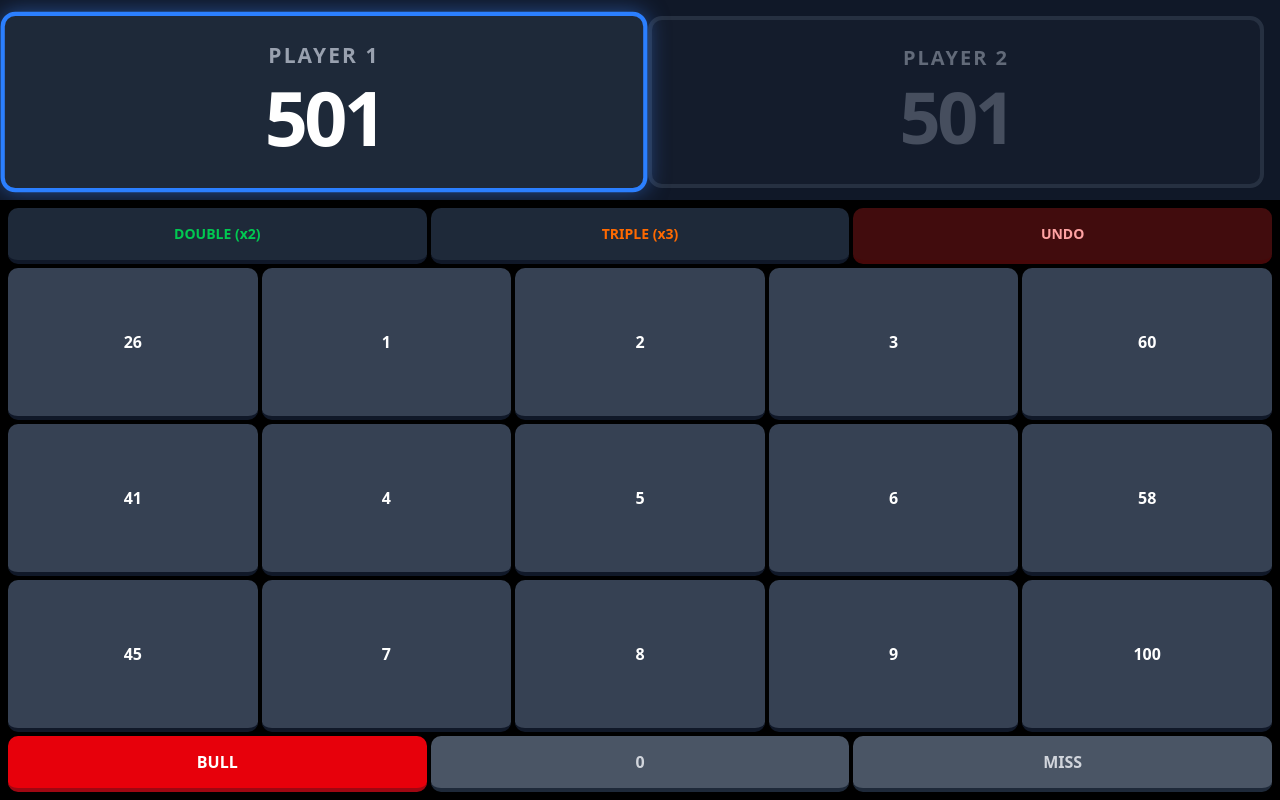
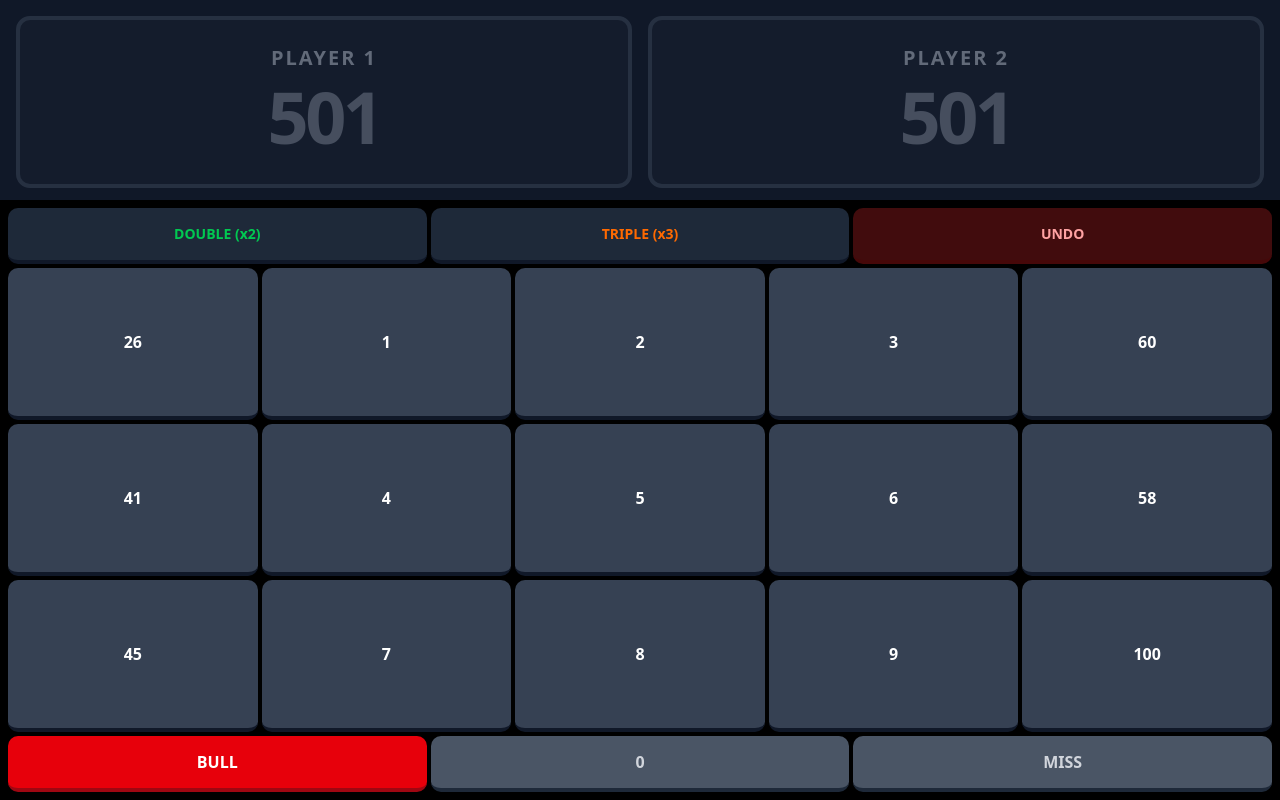
Before and after one commit to k3cman/pikado, a React (Vite) app in the folder client/: page /game/play/1 in a window 1280 px wide. Built offline with nearby package versions, Linux system fonts and the light colour scheme.

Commit message:
Remove Redux add Zustand

```diff
--- a/client/package.json
+++ b/client/package.json
@@ -15,7 +15,6 @@
     "@radix-ui/react-select": "^2.2.6",
     "@radix-ui/react-separator": "^1.1.8",
     "@radix-ui/react-slot": "^1.2.4",
-    "@reduxjs/toolkit": "^2.11.0",
     "@tailwindcss/vite": "^4.1.17",
     "axios": "^1.13.2",
     "class-variance-authority": "^0.7.1",
@@ -24,11 +23,11 @@
     "react": "^19.2.0",
     "react-dom": "^19.2.0",
     "react-hook-form": "^7.68.0",
-    "react-redux": "^9.2.0",
     "react-router": "^7.10.1",
     "tailwind-merge": "^3.4.0",
     "tailwindcss": "^4.1.17",
-    "zod": "^4.1.13"
+    "zod": "^4.1.13",
+    "zustand": "^5.0.9"
   },
   "devDependencies": {
     "@eslint/js": "^9.39.1",
--- a/client/src/app/hooks.ts
+++ /dev/null
@@ -1,10 +0,0 @@
-import { type TypedUseSelectorHook, useDispatch, useSelector } from 'react-redux';
-import type { RootState, AppDispatch } from './store'
-
-// 1. Export the Typed Dispatch Hook
-// Use this to trigger actions (e.g. dispatch(throwDart(...)))
-export const useAppDispatch = () => useDispatch<AppDispatch>();
-
-// 2. Export the Typed Selector Hook
-// Use this to read data (e.g. const score = useAppSelector(state => state.game.score))
-export const useAppSelector: TypedUseSelectorHook<RootState> = useSelector;
--- a/client/src/features/game/components/ScoreBoard.tsx
+++ b/client/src/features/game/components/ScoreBoard.tsx
@@ -1,9 +1,9 @@
-import React from 'react';
-import { useAppSelector } from '../../../app/hooks';
+import React from "react";
+import { usePlayers } from "../store/useGameStore";
 
 export const ScoreBoard: React.FC = () => {
   // READ from Redux
-    const { players, currentPlayerId } = useAppSelector((state) => state.game);
+  const { players, currentPlayerId } = usePlayers();
 
   return (
     <div className="w-full grid grid-cols-2 gap-4 p-4 bg-gray-900 text-white shadow-lg">
@@ -15,9 +15,11 @@ export const ScoreBoard: React.FC = () => {
             key={player.id}
             className={`
               relative flex flex-col items-center justify-center p-6 rounded-xl border-4 transition-all duration-300
-              ${isCurrent
-                                ? 'border-blue-500 bg-gray-800 scale-105 z-10 shadow-[0_0_20px_rgba(59,130,246,0.5)]'
-                                : 'border-gray-700 bg-gray-800/50 opacity-60'}
+              ${
+                isCurrent
+                  ? "border-blue-500 bg-gray-800 scale-105 z-10 shadow-[0_0_20px_rgba(59,130,246,0.5)]"
+                  : "border-gray-700 bg-gray-800/50 opacity-60"
+              }
             `}
           >
             {/* Player Name */}
@@ -26,10 +28,13 @@ export const ScoreBoard: React.FC = () => {
             </h2>
 
             {/* The Big Score Number */}
-                        <div className={`text-7xl font-black tracking-tighter my-2 ${isCurrent ? 'text-white' : 'text-gray-500'}`}>
+            <div
+              className={`text-7xl font-black tracking-tighter my-2 ${
+                isCurrent ? "text-white" : "text-gray-500"
+              }`}
+            >
               {player.score}
             </div>
-
 
             {/* <div className="flex gap-3 mt-4 h-4">
                             {isCurrent && [1, 2, 3].map((dartNum) => (
--- a/client/src/features/game/pages/GamePage.tsx
+++ b/client/src/features/game/pages/GamePage.tsx
@@ -1,24 +1,17 @@
-import { useMemo } from 'react';
-import { useAppDispatch, useAppSelector } from '../../../app/hooks';
-import { createKeypad } from '../components/keypads/KeypadFactory';
-import { ScoreBoard } from '../components/ScoreBoard';
-import { selectGameConfig } from '../store/gameSlice';
-import { createGameStrategy } from '../strategies/GameStrategy';
-
+import { createKeypad } from "../components/keypads/KeypadFactory";
+import { ScoreBoard } from "../components/ScoreBoard";
+import { useGameConfig, useThrowDart } from "../store/useGameStore";
 
 export default function GamePage() {
-    const config = useAppSelector(selectGameConfig);
-    const dispatch = useAppDispatch();
+  const config = useGameConfig();
+  //   const dispatch = useAppDispatch();
 
-    const strategy = useMemo(
-        () => createGameStrategy(config.mode, dispatch),
-        [config.mode, dispatch]
-    )
+  //   const strategy = useMemo(
+  //     () => createGameStrategy(config.mode, dispatch),
+  //     [config.mode, dispatch]
+  //   );
 
-    const handleThrow = (points:number) => {
-        strategy.handleThrow(points);
-    }
-
+  const handleThrow = useThrowDart();
 
   return (
     <div className="flex flex-col h-screen bg-black overflow-hidden">
@@ -29,7 +22,7 @@ export default function GamePage() {
 
       {/* Bottom: Keypad (Fills remaining space) */}
       <div className="flex-1 min-h-0 overflow-hidden w-full">
-                {createKeypad(config.mode, config.inputFormat ?? 'score', handleThrow)}
+        {createKeypad(config.mode, config.inputFormat ?? "score", handleThrow)}
       </div>
     </div>
   );
--- a/client/src/features/game/pages/GameSetupPage.tsx
+++ b/client/src/features/game/pages/GameSetupPage.tsx
@@ -1,48 +1,71 @@
-import { Link, useNavigate, useParams } from "react-router";
+import { useNavigate, useParams } from "react-router";
 import { GameForm } from "../components/GameForm";
 import { Separator } from "@/components/ui/separator";
 import type { GameFormData } from "../types";
 import { useForm } from "react-hook-form";
 import { Button } from "@/components/ui/button";
 import { GamePlayers } from "../components/GamePlayers";
-import { useDispatch } from "react-redux";
-import { startGame } from "../store/gameSlice";
+import { useStartGame } from "../store/useGameStore";
 
 export default function GameSetupPage() {
-    const {register, control, getValues} = useForm<GameFormData>({
+  const { register, control, getValues } = useForm<GameFormData>({
     defaultValues: {
-            inputFormat: 'score',
-            startScore: '501',
+      inputFormat: "score",
+      startScore: "501",
       bestOfLegs: 3,
-            bestOfSets: 3
-        }
+      bestOfSets: 3,
+    },
   });
-    const dispatch = useDispatch();
   const navigate = useNavigate();
-    const {mode} = useParams<{mode: '501' | 'cricket' | undefined}>();
+  const { mode } = useParams<{ mode: "501" | "cricket" | undefined }>();
+  const startGame = useStartGame();
+
+  // const handleStartGame = () => {
+  //     dispatch(startGame({
+  //         mode: mode as '501' | 'cricket',
+  //         bestOfLegs: getValues('bestOfLegs') ?? 3,
+  //         bestOfSets: getValues('bestOfSets') ?? 3,
+  //         startScore: getValues('startScore') ?? '501',
+  //         inputFormat: getValues().inputFormat,
+  //     }))
+
+  //     navigate(`/game/play/${mode}`);
+  // }
 
   const handleStartGame = () => {
-        dispatch(startGame({
-            mode: mode as '501' | 'cricket',
-            bestOfLegs: getValues('bestOfLegs') ?? 3,
-            bestOfSets: getValues('bestOfSets') ?? 3,
-            startScore: getValues('startScore') ?? '501',
+    startGame({
+      mode: mode as "501" | "cricket",
+      bestOfLegs: getValues("bestOfLegs") ?? 3,
+      bestOfSets: getValues("bestOfSets") ?? 3,
+      startScore: getValues("startScore") ?? "501",
       inputFormat: getValues().inputFormat,
-        }))
+    });
 
     navigate(`/game/play/${mode}`);
-    }
-
+  };
 
   return (
     <div className="h-screen flex flex-col items-center justify-center p-4">
-            <h1 className="text-4xl font-black text-gray-400 uppercase tracking-widest mb-8">Setup <span className="text-blue-500">{mode}</span> Game</h1>
+      <h1 className="text-4xl font-black text-gray-400 uppercase tracking-widest mb-8">
+        Setup <span className="text-blue-500">{mode}</span> Game
+      </h1>
       <GamePlayers />
       <Separator className="my-8" />
-            {mode ? <GameForm mode={mode}  control={control} register={register} /> : <div>Invalid mode</div>}
+      {mode ? (
+        <GameForm mode={mode} control={control} register={register} />
+      ) : (
+        <div>Invalid mode</div>
+      )}
 
       <Separator className="my-8" />
-            <Button variant="primary" size="lg" className="w-full" onClick={handleStartGame}>Start</Button>
+      <Button
+        variant="primary"
+        size="lg"
+        className="w-full"
+        onClick={handleStartGame}
+      >
+        Start
+      </Button>
     </div>
-    )
+  );
 }
--- /dev/null
+++ b/client/src/features/game/store/useGameStore.ts
@@ -0,0 +1,86 @@
+import { create } from "zustand";
+import { useShallow } from "zustand/shallow";
+
+export interface PlayerZustand {
+    id: string;
+    name: string;
+    score: number;
+    // We keep track of the score at the START of the turn for the "Bust" rule
+    scoreAtStartOfTurn: number;
+}
+
+export interface GameStateZustand {
+    mode: '501' | 'cricket';
+    bestOfLegs: number;
+    bestOfSets: number;
+    startScore: '301' | '501' | '701' | undefined;
+    inputFormat: 'score' | 'single' | undefined;
+    players: PlayerZustand[];
+    currentPlayerId: string;
+    // dartsThrownInTurn: number; // 0, 1, 2, or 3
+    // winnerId: string | null;
+    history: unknown[];
+    startGame: (config: Partial<GameStateZustand>) => void;
+    throwDart: (points: number) => void;
+}
+
+const dummyPlayers: PlayerZustand[] = [
+    {
+        id: '1',
+        name: 'Player 1',
+        score: 501,
+        scoreAtStartOfTurn: 501,
+    },
+    {
+        id: '2',
+        name: 'Player 2',
+        score: 501,
+        scoreAtStartOfTurn: 501,
+    },
+];
+
+const useGameStore = create<GameStateZustand>((set) => ({
+    mode: '501',
+    bestOfLegs: 3,
+    bestOfSets: 3,
+    startScore: undefined,
+    inputFormat: 'score',
+    players: dummyPlayers,
+    currentPlayerId: '',
+    history: [],
+
+    startGame: (config: Partial<GameStateZustand>) => set((state) => ({
+        ...state,
+        mode: config.mode ,
+        bestOfLegs: config.bestOfLegs,
+        bestOfSets: config.bestOfSets,
+        startScore: config.startScore,
+        inputFormat: config.inputFormat,
+    })),
+
+    throwDart: (points: number) => {
+        console.log(points);
+    }
+}))
+
+export default useGameStore;
+
+export const useStartGame = () => useGameStore((state) => state.startGame);
+export const useThrowDart = () => useGameStore((state) => state.throwDart);
+export const usePlayers = () => useGameStore(
+    useShallow(state => ({
+        players: state.players,
+    currentPlayerId: state.currentPlayerId,
+    }))
+);
+// export const useGameConfig = () => useShallow(useGameStore((state) => ({
+
+// })));
+
+export const useGameConfig = () => useGameStore(useShallow((state) => ({
+    mode: state.mode,
+    bestOfLegs: state.bestOfLegs,
+    bestOfSets: state.bestOfSets,
+    startScore: state.startScore,
+    inputFormat: state.inputFormat,
+})))
--- a/client/src/features/game/strategies/GameStrategy.ts
+++ b/client/src/features/game/strategies/GameStrategy.ts
@@ -1,4 +1,3 @@
-import type { AppDispatch } from "@/app/store";
 import { GameStrategyCricket } from "./GameStrategyCricket";
 import { GameStrategy501 } from "./GameStrategyX01";
 
@@ -6,7 +5,7 @@ export interface GameStrategy {
     handleThrow: (points: number) => void;
 }
 
-export const createGameStrategy = (mode: '501' | 'cricket', dispatch: AppDispatch) => {
+export const createGameStrategy = (mode: '501' | 'cricket') => {
     switch(mode) {
         case '501':
             return new GameStrategy501(dispatch);
--- a/client/src/features/game/strategies/GameStrategyX01.ts
+++ b/client/src/features/game/strategies/GameStrategyX01.ts
@@ -1,16 +1,8 @@
-import type { AppDispatch } from "@/app/store";
-import { throwDart, type GameState } from "../store/gameSlice";
+
 import type { GameStrategy } from "./GameStrategy";
 
 export class GameStrategy501 implements GameStrategy {
-    private dispatch: AppDispatch;
-
-    constructor(
-        dispatch: AppDispatch
-    ){
-        this.dispatch = dispatch;
-    }
     handleThrow(points:number){
-        this.dispatch(throwDart({points}))
+        console.log(points);
     }
 }
```
Also changed, not shown: client/src/app/store.ts (deleted, +0 -18 lines), client/src/features/game/components/keypads/KeypadFactory.tsx (+9 -5 lines), client/src/features/game/pages/SelectGamePage.tsx (+10 -10 lines), client/src/main.tsx (+9 -13 lines), 2 other files (tests, documents, lock files or other folders). Lines whose indentation alone changed are shown as unchanged.
